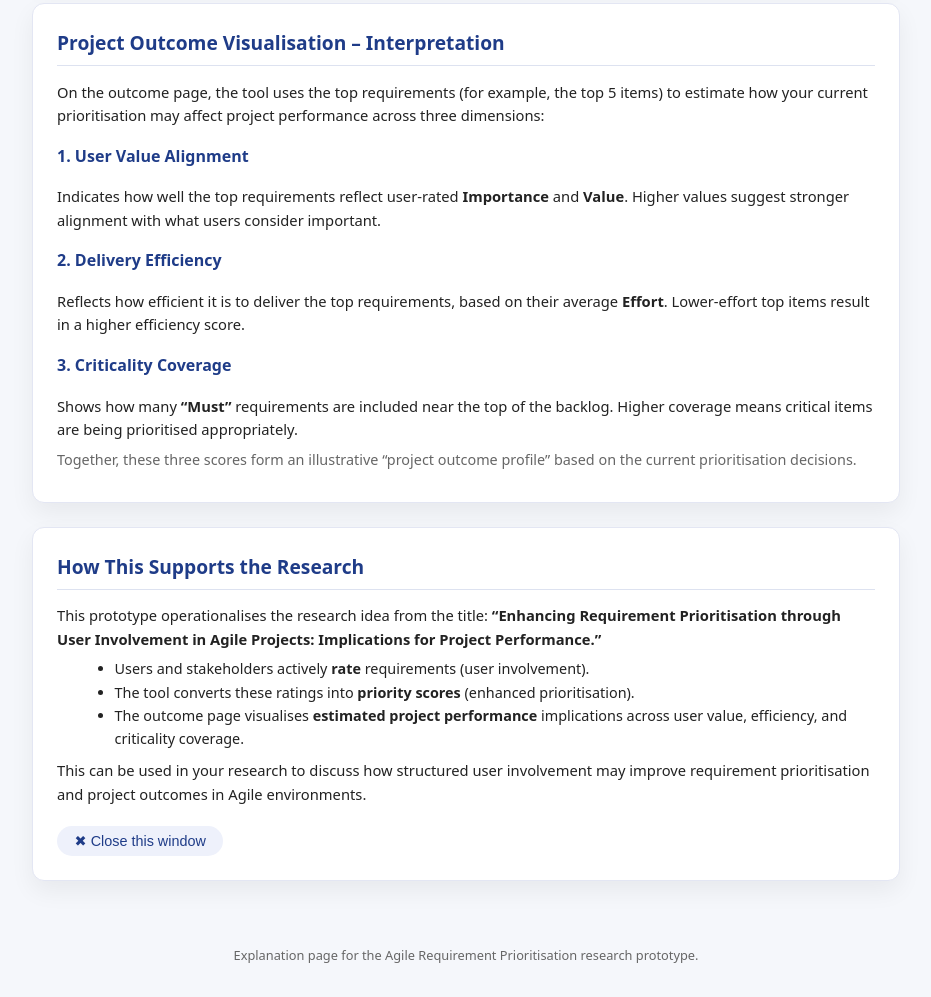
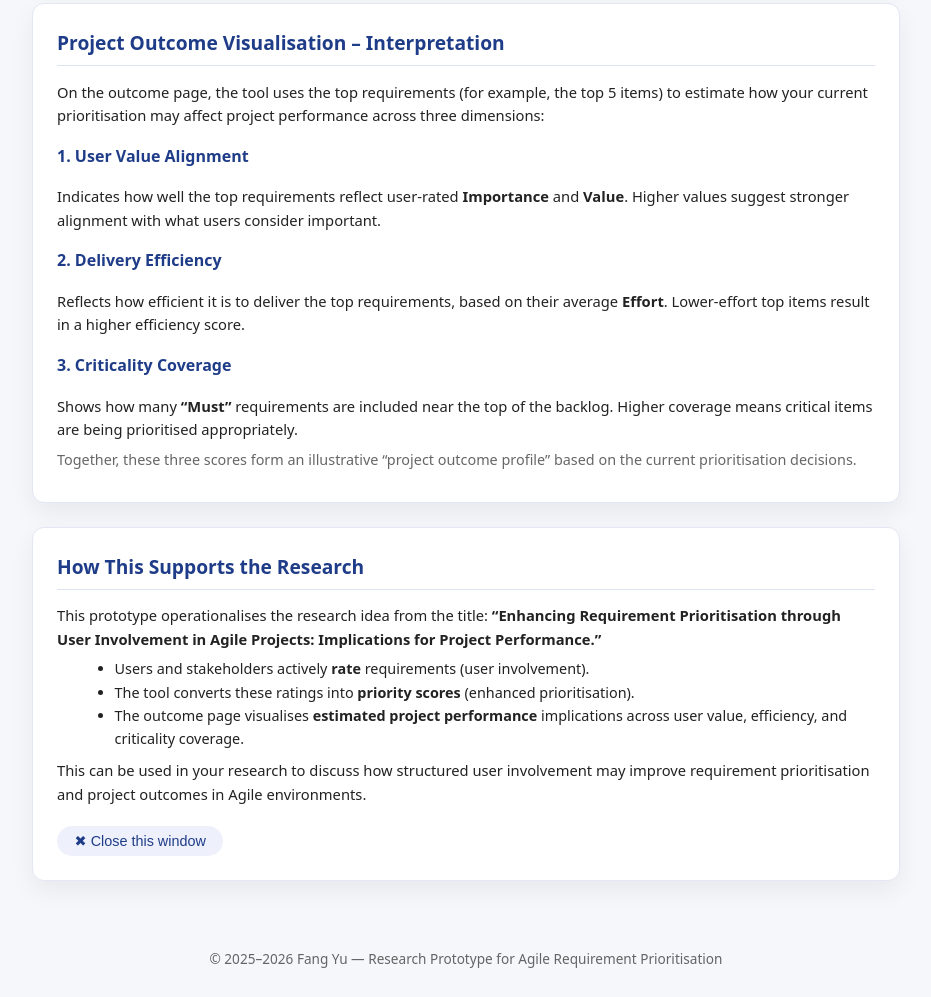
Before and after one commit to Zux12/agile-prioritisation-tool, a plain HTML site: page explanation.html in a window 1280 px wide. Shown: the part 1820-2817 px from the top of the page, without its empty margins (174-1105 px from the left). Drawn offline with Linux system fonts and the light colour scheme.

Commit message:
Update explanation.html

```diff
--- a/explanation.html
+++ b/explanation.html
@@ -284,8 +284,10 @@
   </section>
 </main>
 
-<footer>
-  Explanation page for the Agile Requirement Prioritisation research prototype.
+
+  <footer style="text-align:center; padding:1.2rem; margin-top:2rem; font-size:0.85rem; color:#555; opacity:0.9;">
+  © 2025–2026 Fang Yu — Research Prototype for Agile Requirement Prioritisation
 </footer>
+
 </body>
 </html>
```
